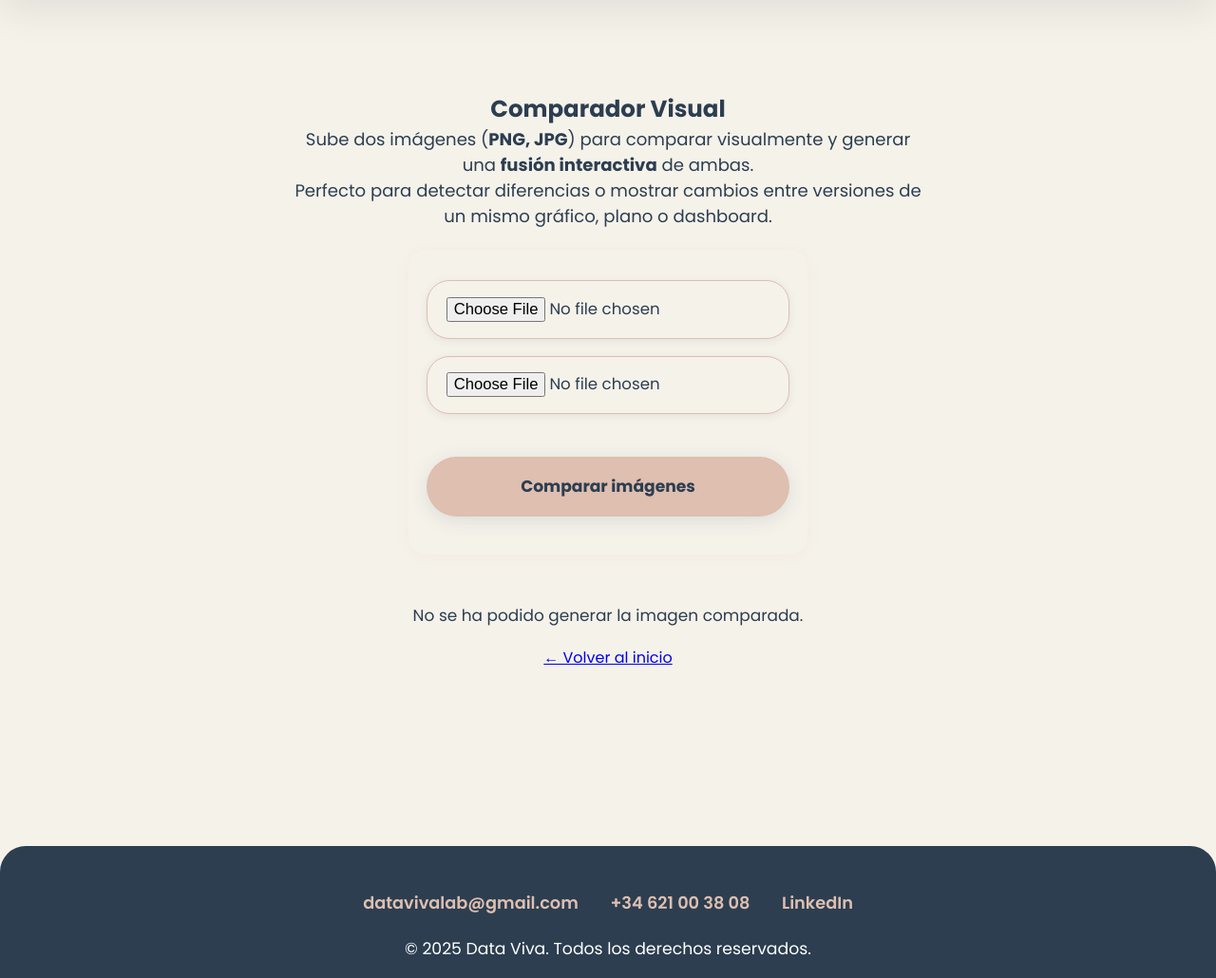
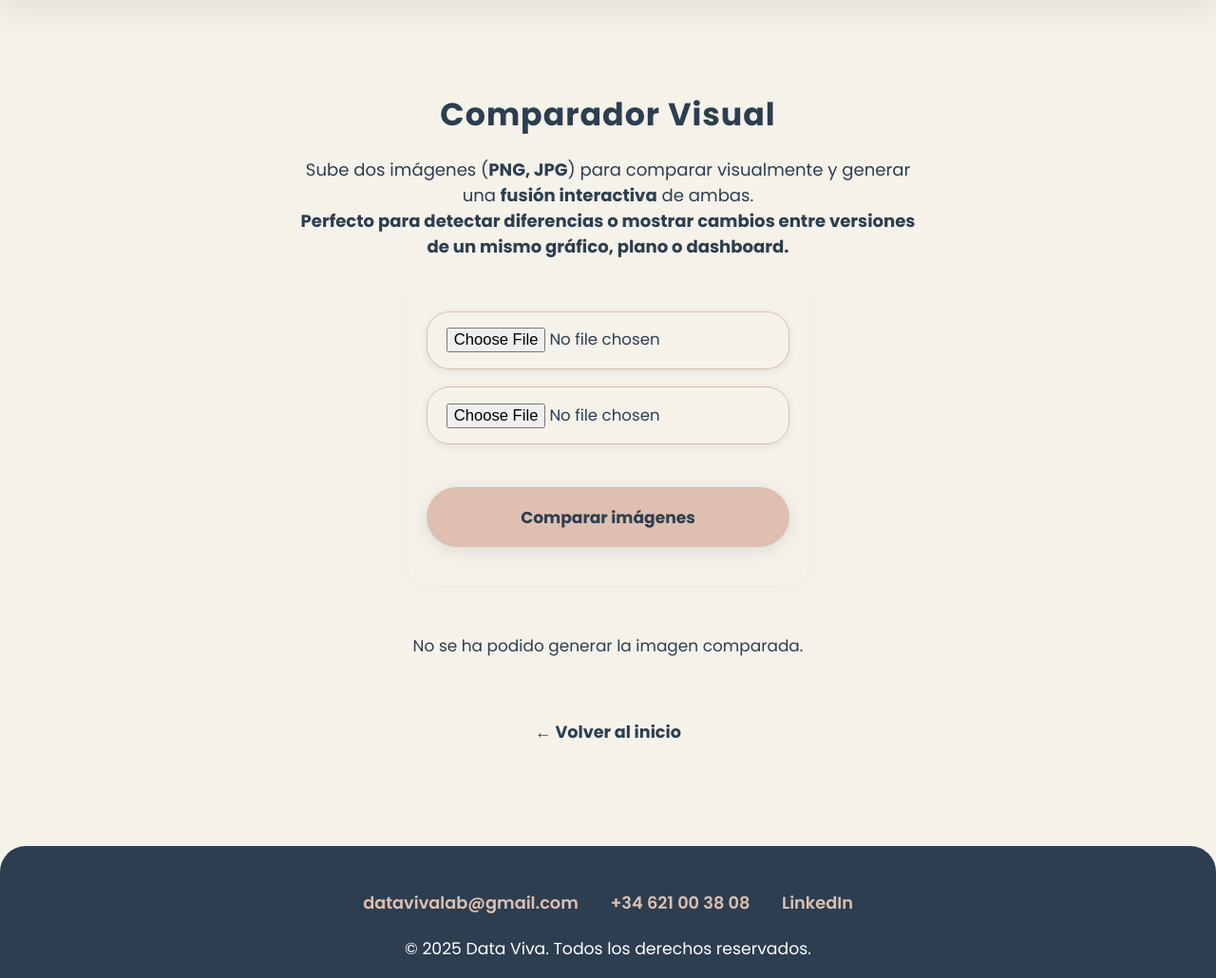
Before and after one commit to AntonioJFdez/App-Data-Viva, a Flask app: page /comparador in a window 1280 px wide. Shown: the part 82-1112 px from the top of the page at 95% size. Run offline with Flask 3, Linux system fonts and the light colour scheme.

Commit message:
Update visual_compare.html

```diff
--- a/templates/visual_compare.html
+++ b/templates/visual_compare.html
@@ -3,10 +3,10 @@
 
 {% block content %}
 <section class="download-section container" style="max-width:700px; margin-top:3rem;">
-    <h2 class="section-title">Comparador Visual</h2>
-    <p style="text-align:center; color:var(--primary); font-size:1.13rem; margin-bottom:1.4rem;">
+    <h2 class="corp-title center"><b>Comparador Visual</b></h2>
+    <p class="center" style="color:var(--primary); font-size:1.13rem; margin-bottom:1.4rem;">
         Sube dos imágenes (<strong>PNG, JPG</strong>) para comparar visualmente y generar una <strong>fusión interactiva</strong> de ambas.<br>
-        Perfecto para detectar diferencias o mostrar cambios entre versiones de un mismo gráfico, plano o dashboard.
+        <strong>Perfecto para detectar diferencias o mostrar cambios entre versiones de un mismo gráfico, plano o dashboard.</strong>
     </p>
     <form method="POST" enctype="multipart/form-data" style="margin:0 auto; max-width:420px; background:var(--background); border-radius:1.2rem; box-shadow:0 2px 16px rgba(222,191,176,0.11); padding:2rem 1.2rem;">
         <input type="file" name="image1" accept="image/png,image/jpeg" required>
@@ -15,7 +15,7 @@
     </form>
     {% if result_image %}
         <div style="background:var(--secondary); border-radius:1.2rem; margin-top:2rem; padding:1.3rem 1rem; text-align:center;">
-            <h3 style="font-size:1.12rem; font-weight:700; margin-bottom:1rem; color:var(--primary);">Imagen fusionada (50/50)</h3>
+            <h3 class="center" style="font-size:1.12rem; font-weight:700; margin-bottom:1rem; color:var(--primary);">Imagen fusionada (50/50)</h3>
             <img src="{{ url_for('uploaded_file', filename=result_image) }}" alt="Resultado de comparación visual" style="max-width:100%; border-radius:1.2rem; box-shadow:0 2px 16px rgba(44,62,80,0.14);">
             <div style="font-size:1.04rem; color:var(--primary); margin-top:1.1rem;">
                 <strong>Interpreta las zonas claras y oscuras para ver diferencias y solapamientos.</strong>
@@ -26,8 +26,8 @@
             No se ha podido generar la imagen comparada.
         </div>
     {% endif %}
-    <div style="text-align:center;">
-        <a href="{{ url_for('home') }}" class="cta-button-home">← Volver al inicio</a>
+    <div class="center">
+        <a href="{{ url_for('home') }}" class="cta-button volver-inicio-link">← Volver al inicio</a>
     </div>
 </section>
 {% endblock %}
```
